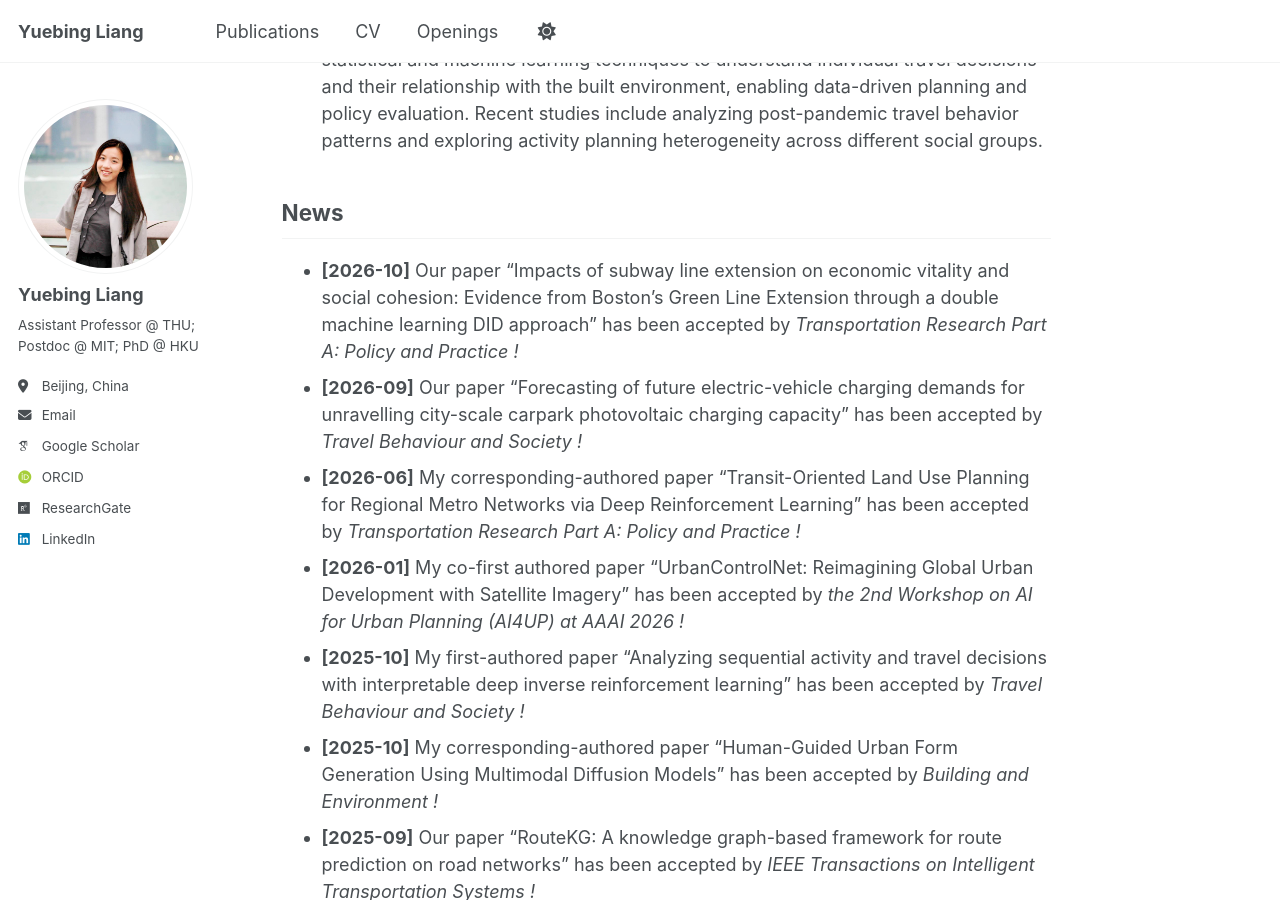
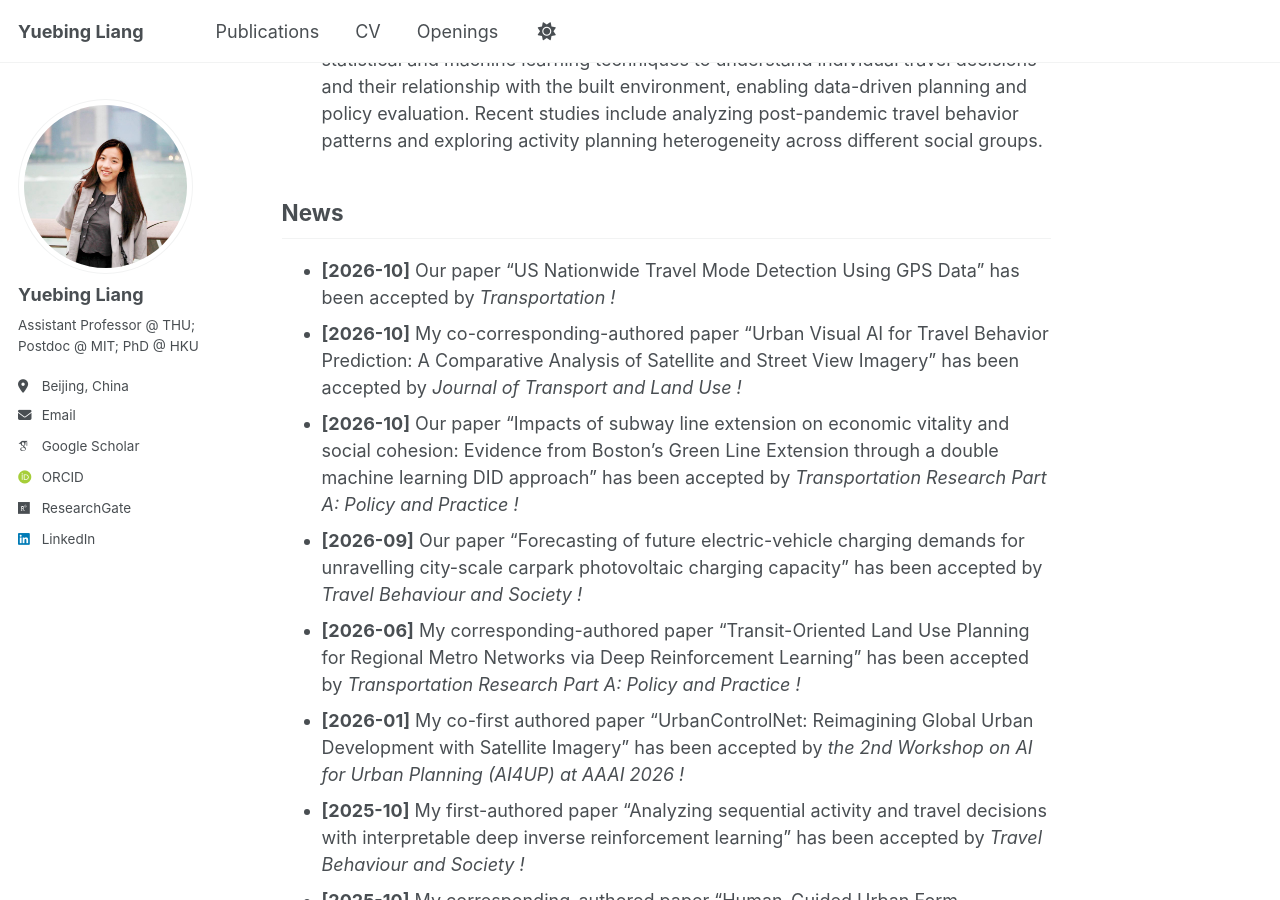
Before and after one commit to yuebingliang/yuebingliang.github.io, a Jekyll site: the page built from _pages/about.md, in a window 1280 px wide and 900 px high, scrolled down 804 px. Built offline with Jekyll 4.4.1, drawn with Linux system fonts in a browser that asks for light colours; some web fonts are replaced.

Commit message:
Update about.md

```diff
--- a/_pages/about.md
+++ b/_pages/about.md
@@ -26,6 +26,8 @@ My research interest lies in the intersection of **Artificial Intelligence**, **
 
 
 ## News
+* **[2026-10]** Our paper "US Nationwide Travel Mode Detection Using GPS Data" has been accepted by <i> Transportation <i>!
+* **[2026-10]** My co-corresponding-authored paper "Urban Visual AI for Travel Behavior Prediction: A Comparative Analysis of Satellite and Street View Imagery" has been accepted by <i> Journal of Transport and Land Use <i>!
 * **[2026-10]** Our paper "Impacts of subway line extension on economic vitality and social cohesion: Evidence from Boston’s Green Line Extension through a double machine learning DID approach" has been accepted by <i> Transportation Research Part A: Policy and Practice <i>!
 * **[2026-09]** Our paper "Forecasting of future electric-vehicle charging demands for unravelling city-scale carpark photovoltaic charging capacity" has been accepted by <i> Travel Behaviour and Society <i>!
 * **[2026-06]** My corresponding-authored paper "Transit-Oriented Land Use Planning for Regional Metro Networks via Deep Reinforcement Learning" has been accepted by <i> Transportation Research Part A: Policy and Practice <i>!
```
